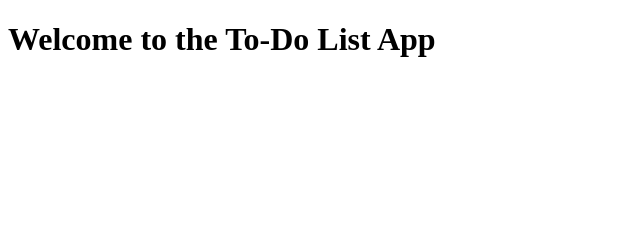
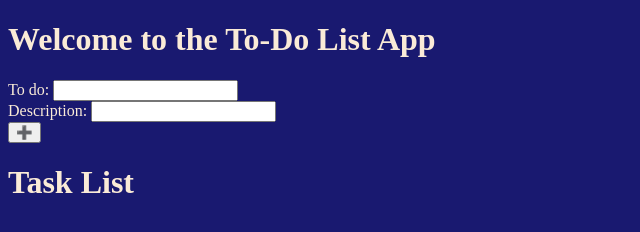
Before and after one commit to rogri2/todo-list-node-express, a website: page public/home/index.html in a window 1280 px wide. Shown: the whole page, without its empty margins (0-640 px from the left). Drawn offline with Linux system fonts and the light colour scheme; no server answers.

Commit message:
Adecuacion de html e inclusión de css

```diff
--- a/public/home/index.html
+++ b/public/home/index.html
@@ -4,9 +4,26 @@
     <meta charset="UTF-8" />
     <meta name="viewport" content="width=device-width, initial-scale=1.0" />
     <title>ToDo List!</title>
+    <link rel="stylesheet" href="styles.css" />
   </head>
   <body>
     <h1>Welcome to the To-Do List App</h1>
+    <form id="taskForm">
+      <label for="taskName">To do:</label>
+      <input type="text" name="" id="taskName" required />
+      <br />
+      <label for="taskDescription">Description:</label>
+      <input type="text" name="" id="taskDescription" />
+      <br />
+      <button class="taskButton">➕</button>
+    </form>
+    <div class="tasks">
+      <!-- Task items will be added here dynamically -->
+      <h1>Task List</h1>
+      <div id="taskList">
+        <!-- Individual tasks will be appended here -->
+      </div>
+    </div>
     <script src="script.js"></script>
   </body>
 </html>
--- a/public/home/styles.css
+++ b/public/home/styles.css
@@ -0,0 +1,4 @@
+body {
+  background-color: midnightblue;
+  color: antiquewhite;
+}
```
